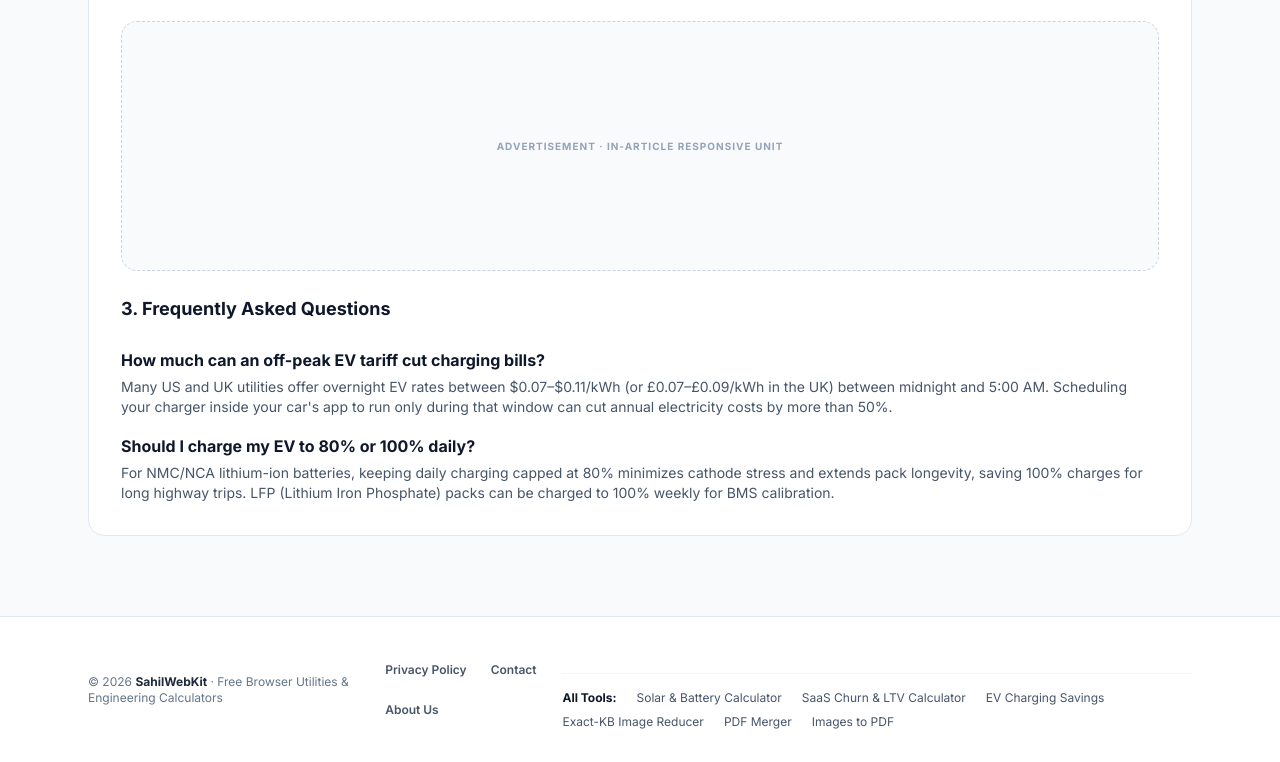
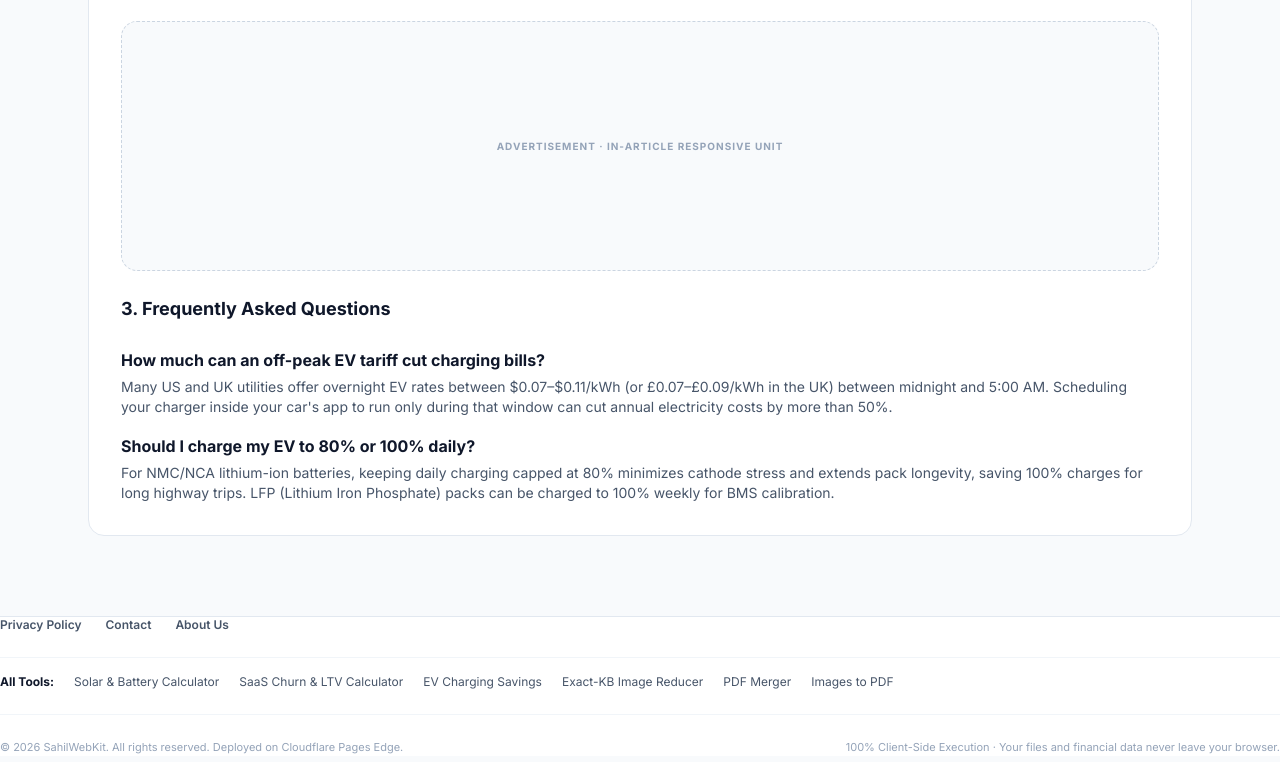
Before and after one commit to Sahil-Mor126125/Tools4u, a plain HTML site: page ev-charging-calculator.html in a window 1280 px wide. Shown: the part 1952-2714 px from the top of the page. Drawn offline with nearby package versions, Linux system fonts and the light colour scheme.

Commit message:
Revise footer content and structure
Updated footer to include new copyright notice and client-side execution information.

```diff
--- a/ev-charging-calculator.html
+++ b/ev-charging-calculator.html
@@ -300,8 +300,8 @@
 
   <!-- FOOTER -->
   <footer class="bg-white border-t border-slate-200 mt-12">
-    <div class="max-w-6xl mx-auto px-4 sm:px-6 py-8 flex flex-col sm:flex-row items-center justify-between gap-4 text-xs text-slate-500">
-      <div>© 2026 <strong class="text-slate-800">SahilWebKit</strong> · Free Browser Utilities &amp; Engineering Calculators</div>
+  <!-- <div class="max-w-6xl mx-auto px-4 sm:px-6 py-8 flex flex-col sm:flex-row items-center justify-between gap-4 text-xs text-slate-500">
+      <div>© 2026 <strong class="text-slate-800">SahilWebKit</strong> · Free Browser Utilities &amp; Engineering Calculators</div>-->
       <div class="flex flex-wrap items-center gap-4 sm:gap-6 text-xs font-semibold text-slate-600">
           <a href="/privacy-policy">Privacy Policy</a>
         <a href="/contact">Contact</a>
@@ -327,6 +327,10 @@
         <a href="/contact">Contact</a>
         <a href="/about">About Us</a>
       </div>-->
+      <div class="mt-6 pt-6 border-t border-slate-100 flex flex-col sm:flex-row items-center justify-between gap-2 text-[11px] text-slate-400">
+        <p>© 2026 SahilWebKit. All rights reserved. Deployed on Cloudflare Pages Edge.</p>
+        <p>100% Client-Side Execution · Your files and financial data never leave your browser.</p>
+      </div>
     </div>
   </footer>
 
```
